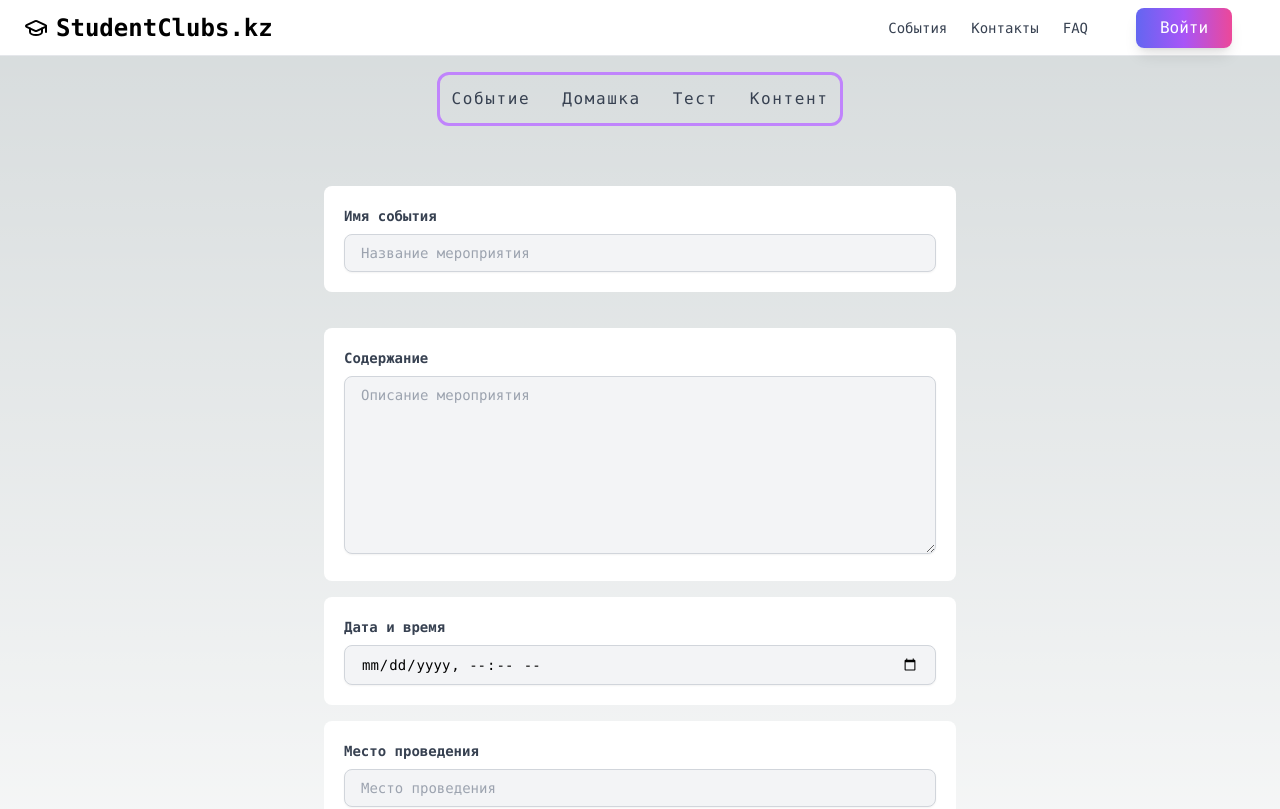
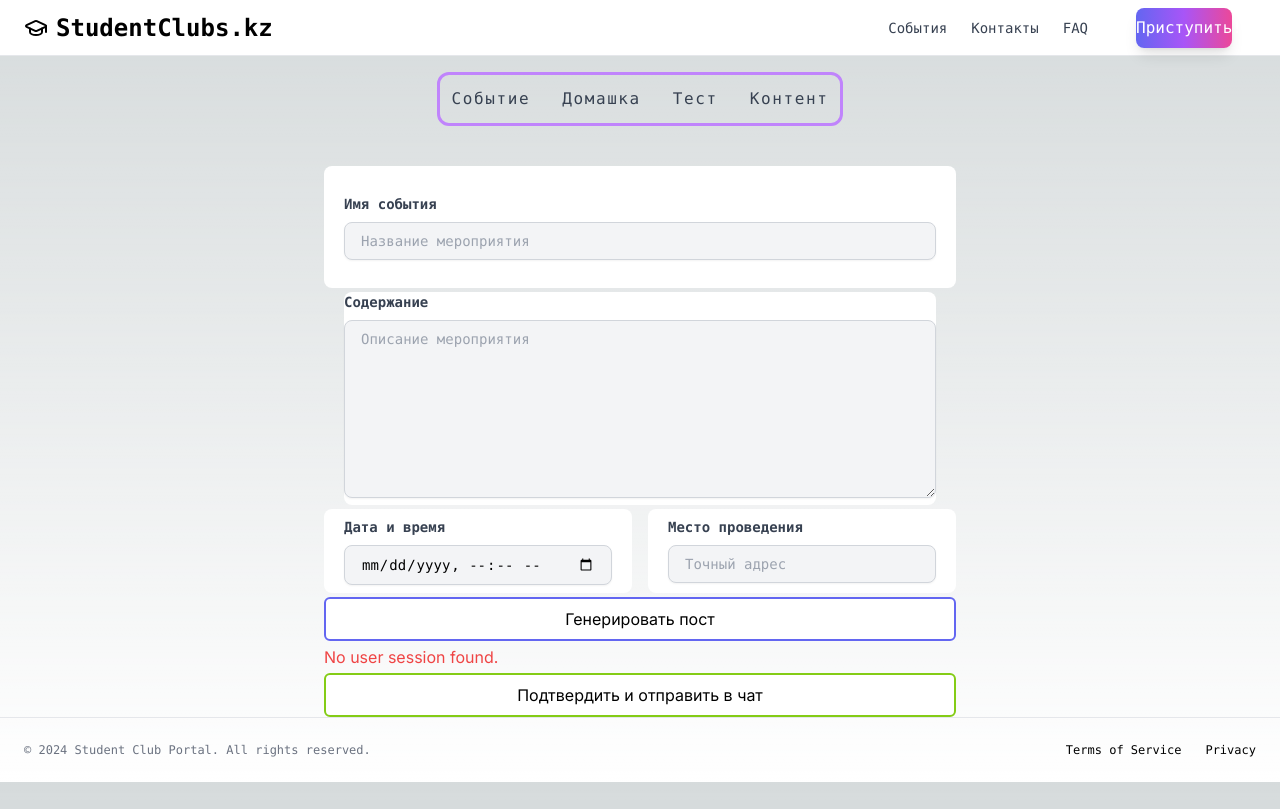
Before and after one commit to RedStarich/eventmax, a Next.js app: page /make-event in a window 1280 px wide. Shown: the top 809 px of the page. Built offline with nearby package versions, Linux system fonts and the light colour scheme; no server answers.

Commit message:
temporary registration removal

```diff
--- a/package.json
+++ b/package.json
@@ -14,6 +14,7 @@
     "@vercel/analytics": "^1.3.1",
     "axios": "^1.7.2",
     "dotenv": "^16.4.5",
+    "fabric": "^6.0.2",
     "next": "14.2.4",
     "node-telegram-bot-api": "^0.66.0",
     "react": "^18",
--- a/src/app/components/Header.tsx
+++ b/src/app/components/Header.tsx
@@ -71,7 +71,7 @@ const Header: React.FC = () => {
               </button>
             </>
           ) : (
-            <LinkButton href="/login"><button className='w-24 h-10 text-white  bg-gradient-to-r from-indigo-500 via-purple-500 to-pink-500 rounded-lg shadow-lg hover:scale-105 duration-200 hover:drop-shadow-2xl hover:shadow-[#7dd3fc] hover:cursor-pointer'>Войти</button></LinkButton>
+            <LinkButton href="/make-event"><button className='w-24 h-10 text-white  bg-gradient-to-r from-indigo-500 via-purple-500 to-pink-500 rounded-lg shadow-lg hover:scale-105 duration-200 hover:drop-shadow-2xl hover:shadow-[#7dd3fc] hover:cursor-pointer'>Приступить!</button></LinkButton>
           )}
         </nav>
         <div className="md:hidden ml-auto">
@@ -102,8 +102,8 @@ const Header: React.FC = () => {
                 </button>
               </>
             ) : (
-              <LinkButton href="/login"><button className='w-24 h-10 text-white font-semibold bg-gradient-to-r from-lime-600 via-green-600 to-green-700 rounded-lg shadow-lg hover:scale-105 duration-200 hover:drop-shadow-2xl hover:shadow-[#7dd3fc] hover:cursor-pointer'>
-                Войти</button></LinkButton>
+              <LinkButton href="/make-event"><button className='w-24 h-10 text-white font-semibold bg-gradient-to-r from-lime-600 via-green-600 to-green-700 rounded-lg shadow-lg hover:scale-105 duration-200 hover:drop-shadow-2xl hover:shadow-[#7dd3fc] hover:cursor-pointer'>
+                Приступить!</button></LinkButton>
             )}
           </nav>
         </div>
--- a/src/app/config/gemini.ts
+++ b/src/app/config/gemini.ts
@@ -25,7 +25,7 @@ export async function generatePost(inputText: string) {
 
     const model = genAI.getGenerativeModel({
       model: "gemini-1.5-flash",
-      systemInstruction: "You are a Social Media specialist who have to promote an event as a post. Write post description in 1000 characters in Russian.",
+      systemInstruction: "You are a Social Media specialist who have to promote an event as a post. Write post description in 1000 characters in Russian. The user may provide the event title, description, date and time, and location. Use simplified Markdown syntax for formatting specifically for Telegram chats.",
     });
     const chatSession = model.startChat({
       generationConfig,
--- a/src/app/make-event/page.tsx
+++ b/src/app/make-event/page.tsx
@@ -1,6 +1,6 @@
-"use client";
+'use client';
 
-import React, { useState, FormEvent } from 'react';
+import React, { useState, useEffect, FormEvent } from 'react';
 import Toolkit from "../components/Toolkit";
 import { generatePost, validateContent, validateFinalContent } from "../config/gemini";
 import { supabase } from '../config/supabaseClient';
@@ -8,18 +8,52 @@ import { supabase } from '../config/supabaseClient';
 const TELEGRAM_BOT_TOKEN = process.env.NEXT_PUBLIC_TELEGRAM_BOT_TOKEN || 'your-telegram-bot-token';
 
 export default function Component() {
-  const [chatId, setChatId] = useState("-4129462967");
-  const [title, setTitle] = useState("");
-  const [content, setContent] = useState("");
-  const [date, setDate] = useState("");
-  const [location, setLocation] = useState("");
-  const [outputText, setOutputText] = useState("");
-  const [editedText, setEditedText] = useState("");
+  const [chatId, setChatId] = useState<string>("");
+  const [title, setTitle] = useState<string>("");
+  const [content, setContent] = useState<string>("");
+  const [date, setDate] = useState<string>("");
+  const [location, setLocation] = useState<string>("");
+  const [outputText, setOutputText] = useState<string>("");
+  const [editedText, setEditedText] = useState<string>("");
   const [image, setImage] = useState<File | null>(null);
-  const [loading, setLoading] = useState(false);
+  const [loading, setLoading] = useState<boolean>(false);
   const [error, setError] = useState<string | null>(null);
   const [status, setStatus] = useState<string>('');
-  const [response, setResponse] = useState('');
+  const [response, setResponse] = useState<string>('');
+
+  useEffect(() => {
+    const fetchChatId = async () => {
+      try {
+        const { data: authData, error: authError } = await supabase.auth.getSession();
+        if (authError) {
+          throw authError;
+        }
+
+        const userId = authData.session?.user.id;
+
+        if (userId) {
+          const { data: userData, error: userError } = await supabase
+            .from('users')
+            .select('chatId')
+            .eq('auth_id', userId) // Assuming `auth_id` in `users` table links to `auth` table
+            .single();
+
+          if (userError) {
+            throw userError;
+          }
+
+          setChatId(userData.chatId);
+        } else {
+          setError('No user session found.');
+        }
+      } catch (error) {
+        console.error('Error fetching chatId:', error);
+        setError('Error fetching chatId.');
+      }
+    };
+
+    fetchChatId();
+  }, []);
 
   const sendMessage = async (outputText: string, chatId: string) => {
     const telegramApiUrl = `https://api.telegram.org/bot${TELEGRAM_BOT_TOKEN}/sendMessage`;
@@ -43,6 +77,7 @@ export default function Component() {
         setResponse('Failed to send message.');
       }
     } catch (error) {
+      console.error('Error sending message:', error);
       setResponse('Error occurred while sending message.');
     }
   };
@@ -70,6 +105,7 @@ export default function Component() {
       setOutputText(result);
       setEditedText(result);
     } catch (err) {
+      console.error('Error generating post:', err);
       setError("Ошибка при генерации поста.");
     } finally {
       setLoading(false);
@@ -104,6 +140,7 @@ export default function Component() {
         throw error;
       }
 
+      console.log('Event data:', data);
       setTitle("");
       setContent("");
       setDate("");
@@ -125,9 +162,9 @@ export default function Component() {
   return (
     <div className="w-full max-w-2xl mx-auto space-y-6 items-center px-5">
       <Toolkit />
-      <form onSubmit={handleSubmit} className="grid gap-4">
-        <div className="space-y-1 py-5">
-          <div className="w-full p-5 bg-white rounded-lg font-mono">
+      <form onSubmit={handleSubmit} className="grid gap-1">
+        <div className="w-full p-5 bg-white rounded-lg font-mono">
+          <div className='py-2'>
             <label className="block text-gray-700 text-sm font-bold mb-2">Имя события</label>
             <input
               className="text-sm custom-input w-full px-4 py-2 border border-gray-300 rounded-lg shadow-sm transition duration-300 ease-in-out transform focus:-translate-y-1 focus:outline-blue-300 hover:shadow-lg hover:border-blue-300 bg-gray-100"
@@ -139,8 +176,8 @@ export default function Component() {
             />
           </div>
         </div>
-        <div className="space-y-1">
-          <div className="w-full p-5 bg-white rounded-lg font-mono">
+        <div className='px-5'>
+          <div className="w-full bg-white rounded-lg font-mono">
             <label className="block text-gray-700 text-sm font-bold mb-2">Содержание</label>
             <textarea
               className="text-sm custom-input w-full px-4 py-2 border border-gray-300 rounded-lg shadow-sm transition duration-300 ease-in-out transform focus:-translate-y-1 focus:outline-blue-300 hover:shadow-lg hover:border-blue-300 bg-gray-100"
@@ -152,8 +189,8 @@ export default function Component() {
             />
           </div>
         </div>
-        <div className="space-y-1">
-          <div className="w-full p-5 bg-white rounded-lg font-mono">
+        <div className="flex space-x-4">
+          <div className="w-1/2 px-5 py-2 bg-white rounded-lg font-mono">
             <label className="block text-gray-700 text-sm font-bold mb-2">Дата и время</label>
             <input
               className="text-sm custom-input w-full px-4 py-2 border border-gray-300 rounded-lg shadow-sm transition duration-300 ease-in-out transform focus:-translate-y-1 focus:outline-blue-300 hover:shadow-lg hover:border-blue-300 bg-gray-100"
@@ -163,13 +200,11 @@ export default function Component() {
               onChange={(e) => setDate(e.target.value)}
             />
           </div>
-        </div>
-        <div className="space-y-1">
-          <div className="w-full p-5 bg-white rounded-lg font-mono">
+          <div className="w-1/2 px-5 py-2 bg-white rounded-lg font-mono">
             <label className="block text-gray-700 text-sm font-bold mb-2">Место проведения</label>
             <input
               className="text-sm custom-input w-full px-4 py-2 border border-gray-300 rounded-lg shadow-sm transition duration-300 ease-in-out transform focus:-translate-y-1 focus:outline-blue-300 hover:shadow-lg hover:border-blue-300 bg-gray-100"
-              placeholder="Место проведения"
+              placeholder="Точный адрес"
               type="text"
               id="location"
               value={location}
@@ -197,8 +232,6 @@ export default function Component() {
             />
           </div>
         )}
-        <label>Вставьте Chat ID телеграмма</label>
-        <input id="chatId" value={chatId} onChange={(e) => setChatId(e.target.value)}></input>
         <button
           type="submit"
           className="relative px-8 py-2 rounded-md bg-white isolation-auto z-10 border-2 border-lime-500 before:absolute before:w-full before:transition-all before:duration-700 before:hover:w-full before:-left-full before:hover:left-0 before:rounded-full before:bg-lime-500 before:-z-10 before:aspect-square before:hover:scale-150 overflow-hidden before:hover:duration-700"
--- a/src/app/profile/page.tsx
+++ b/src/app/profile/page.tsx
@@ -1,4 +1,5 @@
-'use client'
+'use client';
+
 import React, { useEffect, useState } from 'react';
 import { supabase } from '../config/supabaseClient';
 import { useRouter } from 'next/navigation';
@@ -13,6 +14,9 @@ const Profile: React.FC = () => {
   const [user, setUser] = useState<User | null>(null);
   const [loading, setLoading] = useState(true);
   const router = useRouter();
+  const [chatId, setChatId] = useState('');
+  const [currentChatId, setCurrentChatId] = useState('');
+  const [saving, setSaving] = useState(false);
 
   useEffect(() => {
     const fetchUser = async () => {
@@ -37,10 +41,53 @@ const Profile: React.FC = () => {
   }, []);
 
   useEffect(() => {
+    const fetchChatId = async () => {
+      if (user) {
+        const { data: userData, error } = await supabase
+          .from('users')
+          .select('chatId')
+          .eq('id', user.id)
+          .single();
+
+        if (error) {
+          console.error('Error fetching chatId:', error);
+        } else {
+          setCurrentChatId(userData.chatId);
+          setChatId(userData.chatId);
+        }
+      }
+    };
+
+    fetchChatId();
+  }, [user]);
+
+  useEffect(() => {
     if (!loading && !user) {
       router.push('/login');
     }
   }, [user, loading, router]);
+
+  const handleSave = async () => {
+    if (!user) return;
+    setSaving(true);
+    try {
+      const { error } = await supabase
+        .from('users')
+        .update({ chatId })
+        .eq('id', user.id);
+
+      if (error) {
+        console.error('Error updating chatId:', error);
+      } else {
+        setCurrentChatId(chatId);
+        console.log('ChatId updated successfully');
+      }
+    } catch (error) {
+      console.error('Error updating chatId:', error);
+    } finally {
+      setSaving(false);
+    }
+  };
 
   if (loading) {
     return <div>Loading...</div>;
@@ -51,6 +98,25 @@ const Profile: React.FC = () => {
       <h1 className="text-2xl font-bold mb-4">Мой профиль</h1>
       <div className="bg-white shadow-md rounded px-8 pt-6 pb-8 mb-4">
         <p className="text-gray-700 text-base mb-4">Email: {user?.email}</p>
+        <p className="text-gray-700 text-base mb-4">Current Chat ID: {currentChatId}</p>
+        <label className="block text-gray-700 text-sm font-bold mb-2">Вставьте Chat ID телеграмма</label>
+        <div className="flex flex-col sm:flex-row sm:items-center sm:space-x-4 space-y-4 sm:space-y-0">
+          <input
+            className="text-sm custom-input w-full sm:w-[45%] px-4 py-3 border border-gray-300 rounded-lg shadow-sm transition duration-300 ease-in-out transform focus:-translate-y-1 focus:outline-blue-300 hover:shadow-lg hover:border-blue-300 bg-gray-100"
+            id="chatId"
+            value={chatId}
+            onChange={(e) => setChatId(e.target.value)}
+          />
+          <div className="flex sm:ml-auto">
+            <button
+              className="cursor-pointer inline-flex items-center rounded-full px-4 py-3 font-mono font-semibold text-rose-600 border-2 border-rose-600 transition ease-in-out delay-50 hover:-translate-y-1 hover:scale-60 duration-300 focus:bg-transparent"
+              onClick={handleSave}
+              disabled={saving}
+            >
+              {saving ? 'Saving...' : 'сохранить'}
+            </button>
+          </div>
+        </div>
       </div>
       <Toolkit />
     </div>
```
Also changed, not shown: 1 other file (tests, documents, lock files or other folders).
